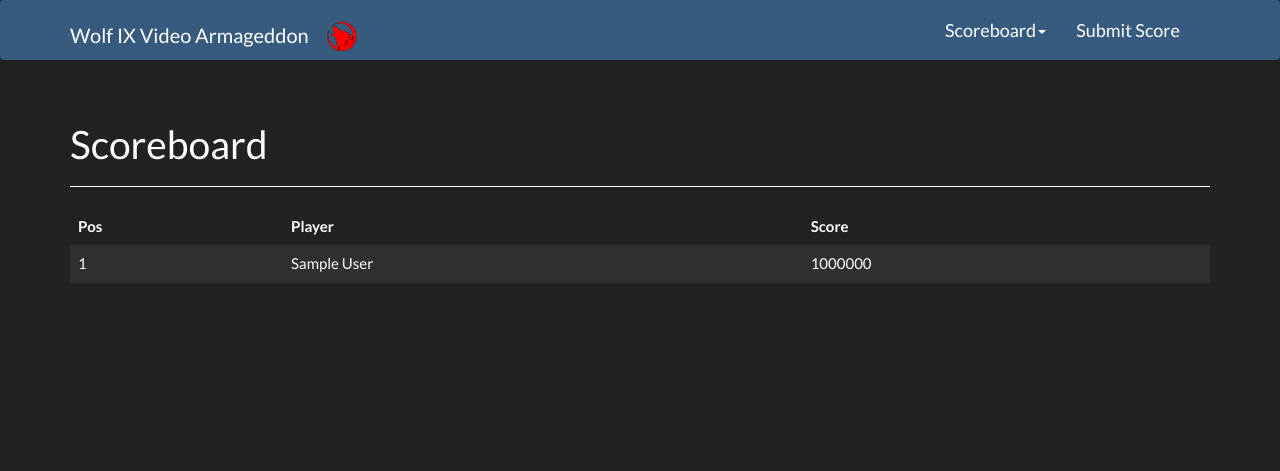
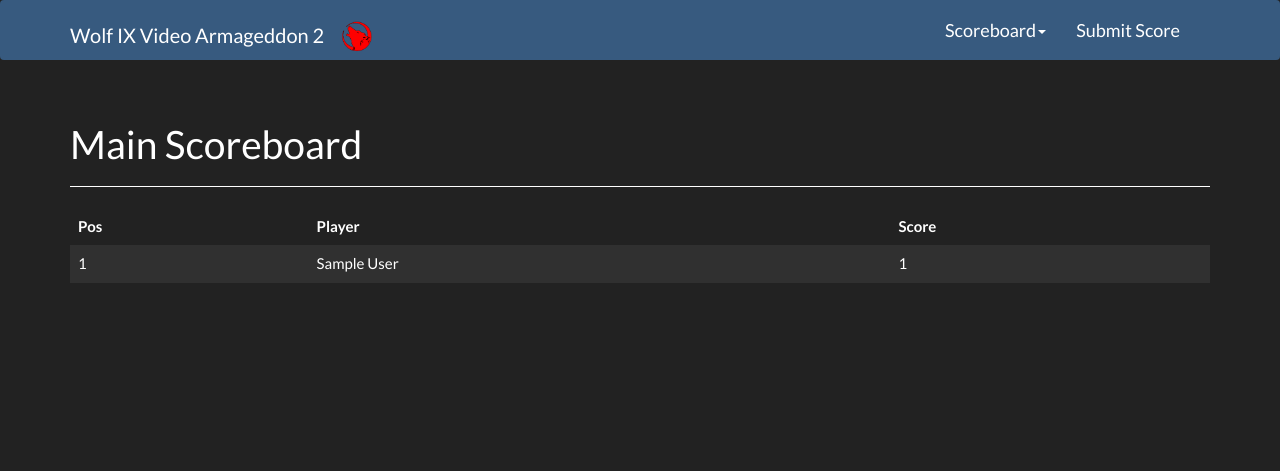
Before and after one commit to AlexGunslinger/retrovg-contest, a Rails app: page / in a window 1280 px wide. Shown: the top 471 px of the page. Run offline with Rails 7, Linux system fonts and the light colour scheme; tables that the repository leaves empty hold one stand-in row (values such as "Sample post"); style sheets or scripts are compiled from the project's sources; some libraries are stand-ins or nearby versions.

Commit message:
Main Scoreboard ready!

```diff
--- a/app/controllers/home_controller.rb
+++ b/app/controllers/home_controller.rb
@@ -1,5 +1,5 @@
 class HomeController < ApplicationController
   def index
-    @players = User.all
+    @players = FetchMainScoreboard.call
   end
 end
--- a/app/helpers/application_helper.rb
+++ b/app/helpers/application_helper.rb
@@ -1,2 +1,7 @@
 module ApplicationHelper
+
+  def main_title
+    request.user_agent =~ /Mobile|webOS/ ? "Wolf IX" : "Wolf IX Video Armageddon 2"
+  end
+
 end
--- /dev/null
+++ b/app/services/fetch_main_scoreboard.rb
@@ -0,0 +1,21 @@
+class FetchMainScoreboard
+
+  def self.call()
+    users = User.all
+    players = Array.new
+
+    users.each do |u|
+      players << {id: u.id, name: u.name, points: 0}
+    end
+
+    Game.all.each do |g|
+      game_scoreboard = User.scoreboard(g.id)
+      game_scoreboard.each_with_index do |gs, i|
+        players.find{|p| p[:id] == gs.id}[:points] += players.size - i
+      end
+    end
+
+    players.sort_by {|p| p[:points]}.reverse
+  end
+
+end
--- a/app/views/games/index.html.haml
+++ b/app/views/games/index.html.haml
@@ -5,7 +5,7 @@
   .row
     .col-xs-15
       .games-container
-        - Game.all.in_groups_of(4).each do |g|
+        - Game.all.in_groups_of(3).each do |g|
           -g.each do |game|
             - next if game.nil?
             .grid.text-center
--- a/app/views/home/index.html.haml
+++ b/app/views/home/index.html.haml
@@ -1,5 +1,5 @@
 .page-header
-  %h1 Scoreboard
+  %h1 Main Scoreboard
 
 %table.table.table-striped.table-hover
   %thead
@@ -11,7 +11,8 @@
     - @players.each do |p|
       %tr
         %td
-          = p.id
+          = p[:id]
         %td
-          = p.name
-        %td 1000000
+          = p[:name]
+        %td
+          = p[:points]
--- a/app/views/layouts/application.html.erb
+++ b/app/views/layouts/application.html.erb
@@ -18,7 +18,7 @@
           <span class="icon-bar"></span>
         </button>
         <span class="navbar-brand">
-          Wolf IX Video Armageddon <%= image_tag('wolflogo.png', class: "brand-logo") %>
+          <%= main_title %> <%= image_tag('wolflogo.png', class: "brand-logo") %>
         </span>
       </div>
       <div class="navbar-collapse collapse navbar-responsive-collapse navbar-right">
```
